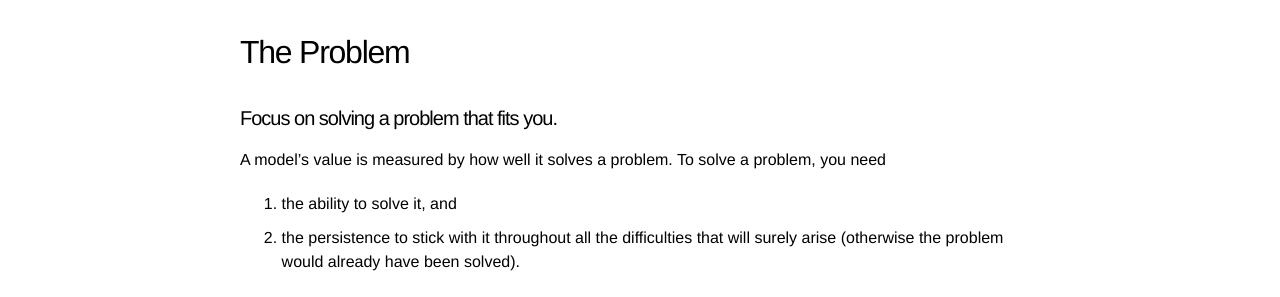
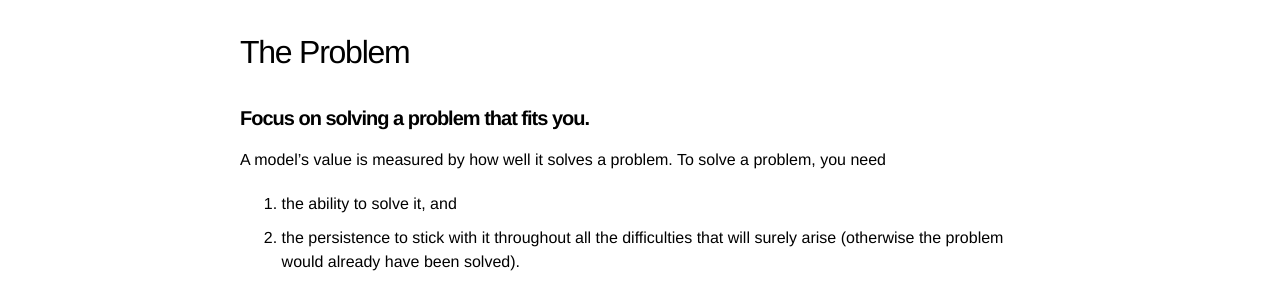
Before and after one commit to quantmonster/quantmonster.github.io, a Jekyll site: the page built from _posts/2022-09-07-modeling-tips.md, in a window 1280 px wide. Shown: the part 172-469 px from the top of the page. Built offline with Jekyll 4.4.1, drawn with Linux system fonts in a browser that asks for light colours.

```diff
--- a/_posts/2022-09-07-modeling-tips.md
+++ b/_posts/2022-09-07-modeling-tips.md
@@ -10,7 +10,7 @@ excerpt: "Stuff you don't find in math textbooks."
 
 <h2>The Problem</h2>
 
-<h4>Focus on solving a problem that fits you.</h4>
+<h4><b>Focus on solving a problem that fits you.</b></h4>
 
 A model's value is measured by how well it solves a problem. To solve a problem, you need
 
```
